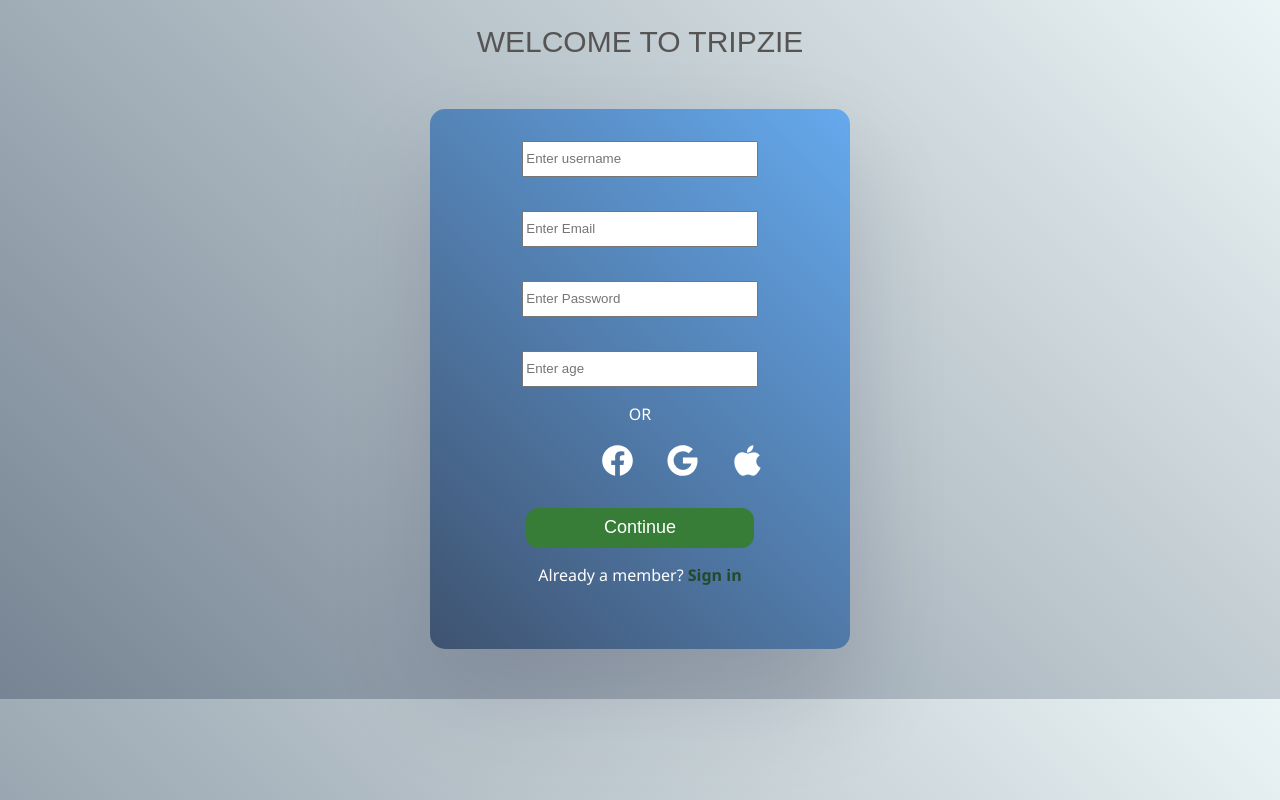
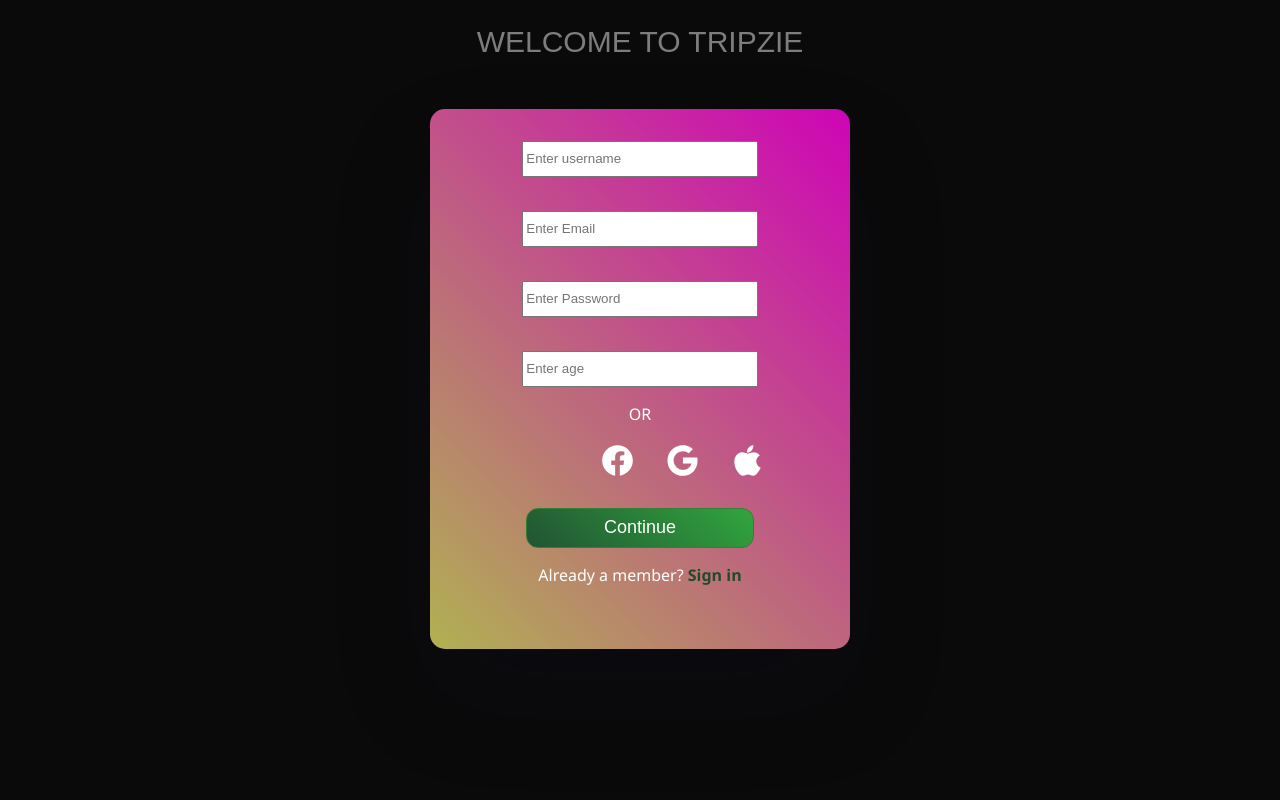
Before and after one commit to Manthanpelne/few-insect-4217, a plain HTML site: page frontend/signup.html in a window 1280 px wide. Drawn offline with nearby package versions, Linux system fonts and the light colour scheme.

Commit message:
Update signup.css

```diff
--- a/frontend/signup.css
+++ b/frontend/signup.css
@@ -7,7 +7,7 @@
     height:80px;
 }
 .background{
-    background: linear-gradient(45deg,#768493,#ebf4f5);
+    background: linear-gradient(45deg,#0a0a0a,#0a0a0a);
 }
 #nav>div{
     display:flex;
@@ -29,7 +29,7 @@ button{
     font-family: sans-serif;
     font-weight: lighter;
     font-size: 30px;
-    color:rgb(87, 84, 84);
+    color:rgb(126, 124, 124);
 }
 
 #parent{
@@ -38,7 +38,7 @@ button{
     color: white;
     border-radius: 15px;
     margin: 50px auto;
-    background: linear-gradient(45deg,#3f5370,#65a9ed);
+    background: linear-gradient(45deg,#b1b153,#ce04b6);
     text-align: center;
     box-shadow: rgba(17, 12, 46, 0.15) 0px 48px 100px 0px;
     padding:20px;
@@ -94,7 +94,8 @@ form a{
     font-size: 18px;
     border-radius: 12px;
     margin-top: 20px;
-    background-color: rgb(55, 125, 55);
+    background: linear-gradient(45deg,#215433,#31a53e);
     color:white;
-    border: 1px solid rgb(55, 125, 55);;
+    border: 1px solid rgb(55, 125, 55);
+    cursor: pointer;
 }
```
